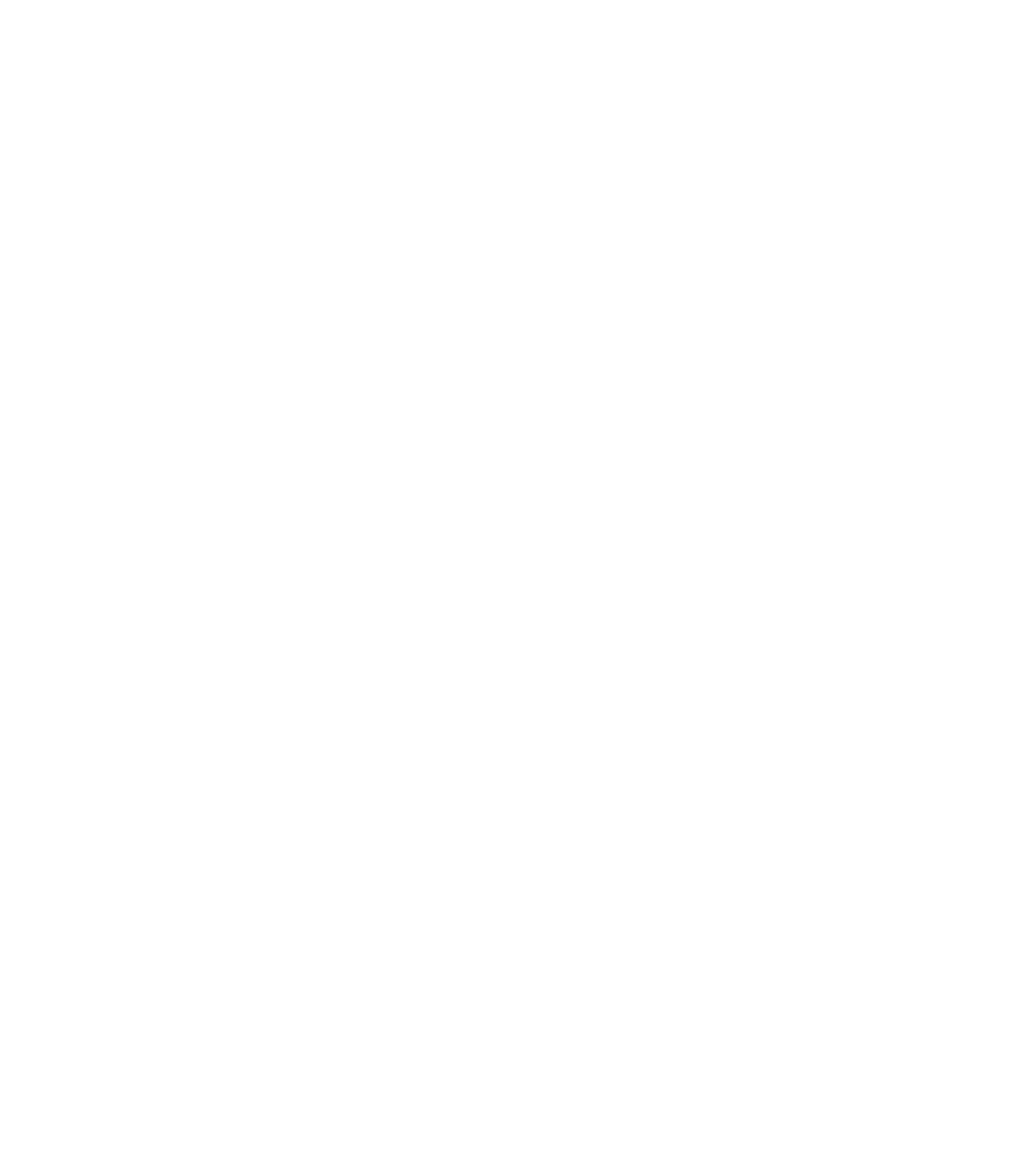
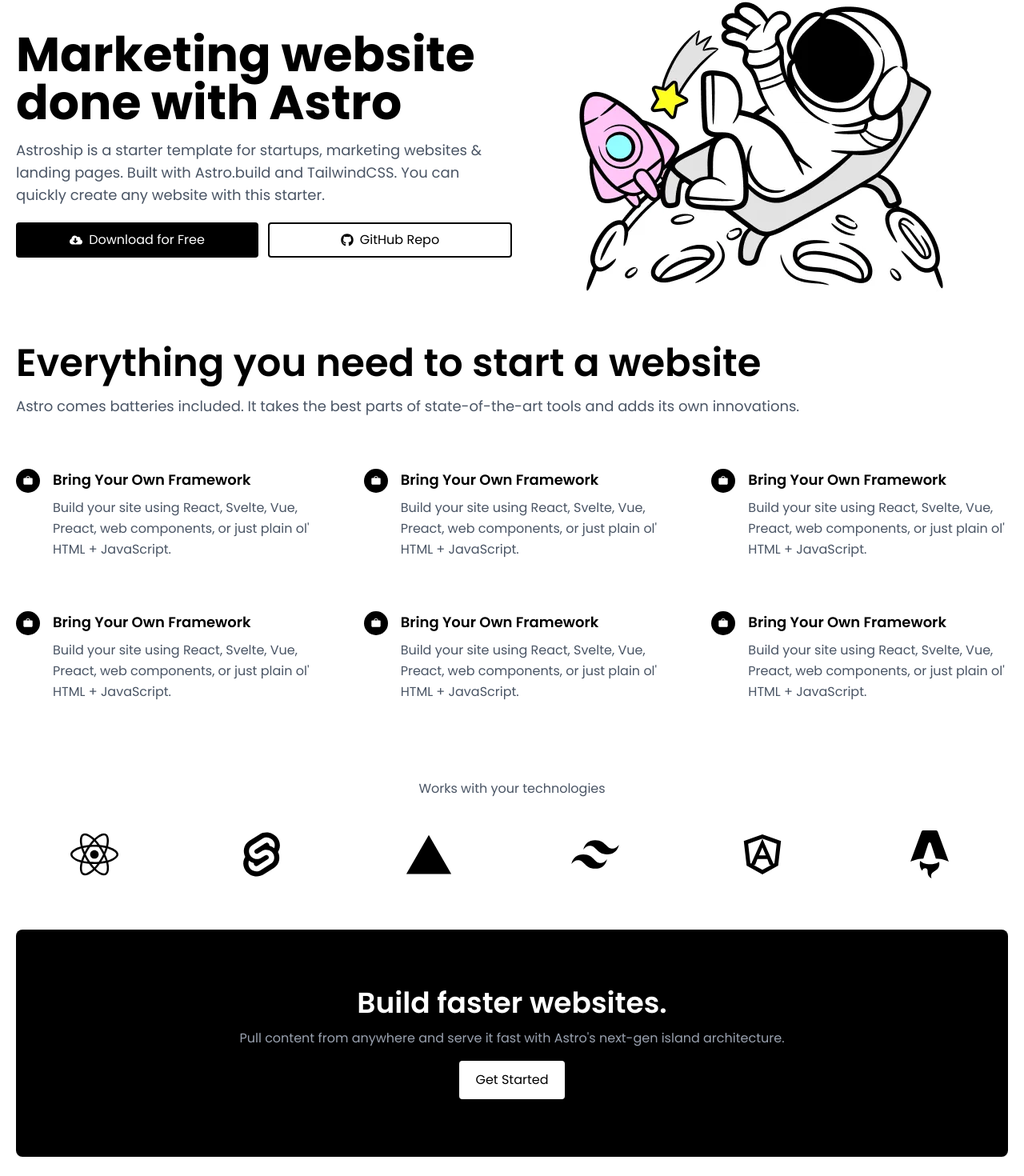
Before and after one commit to examplyz/astroship-template-tailwindcss-practice, a React (Vite) app: page / in a window 1280 px wide. Shown: the part 146-1616 px from the top of the page at 80% size. Before the commit the page ends 800 px from the top, so only its background shows below. Built offline with nearby package versions, Linux system fonts and the light colour scheme.

Commit message:
Footer and MainPage created

```diff
--- a/src/App.jsx
+++ b/src/App.jsx
@@ -1,10 +1,14 @@
+import Main from "./pages/Main.jsx";
 import Header from "./components/Header.jsx";
+import Footer from "./components/Footer.jsx";
 
 function App() {
 
 	return (
-		<div>
+		<div className={"max-w-(--breakpoint-xl) mx-auto px-5"}>
 			<Header/>
+			<Main/>
+			<Footer/>
 		</div>
 	)
 }
--- /dev/null
+++ b/src/components/Footer.jsx
@@ -0,0 +1,16 @@
+import React from "react";
+
+const Footer = () => {
+	return (
+		<footer className={"text-center mb-16 text-sm text-slate-500"}>
+			<p>
+				Copyright © 2025 Astroship. All rights reserved.
+			</p>
+			<p className={"mt-1 text-xs"}>
+				Made by Web3Templates
+			</p>
+		</footer>
+	);
+};
+
+export default Footer;
--- a/src/components/Header.jsx
+++ b/src/components/Header.jsx
@@ -22,7 +22,7 @@
 
 	return (
 		<header
-			className={"max-w-(--breakpoint-xl) mx-auto px-5 py-5 lg:flex lg:items-center lg:justify-between"}>
+			className={"lg:flex lg:items-center lg:justify-between"}>
 			<div className={"flex justify-between items-center"}>
 				<div className={"cursor-pointer"}>
 					<h3 className={"font-semibold text-lg"}>Astro<span
--- /dev/null
+++ b/src/pages/Main.jsx
@@ -0,0 +1,100 @@
+import React from "react";
+import astro from "../assets/astro.webp"
+import ButtonDark from "../shared/UI/ButtonDark.jsx";
+import {FaCloudDownloadAlt, FaGithub, FaReact} from "react-icons/fa";
+import {RiSvelteFill, RiTailwindCssFill, RiAngularjsLine} from "react-icons/ri";
+import {PiBagSimpleFill} from "react-icons/pi";
+import {IoLogoVercel} from "react-icons/io5";
+import {SiAstro} from "react-icons/si";
+
+const icons = [<FaReact/>, <RiSvelteFill/>, <IoLogoVercel/>,
+	<RiTailwindCssFill/>, <RiAngularjsLine/>, <SiAstro/>]
+
+
+const GridElement = () => {
+	return <div className={"flex gap-4 items-start"}>
+		<PiBagSimpleFill
+			className={"shrink-0 text-white bg-black p-2 text-3xl rounded-full"}/>
+		<div>
+			<p className={"text-lg font-semibold"}>
+				Bring Your Own Framework
+			</p>
+			<p className={"text-gray-600 mt-2 leading-relaxed"}>
+				Build your site using React, Svelte, Vue, Preact, web
+				components, or just plain ol' HTML + JavaScript.
+			</p>
+		</div>
+	</div>
+}
+
+const Main = () => {
+	return (
+		<div>
+			<main
+				className={"grid lg:grid-cols-2 place-items-center pt-16 pb-8"}>
+				<div>
+					<h3 className={"text-5xl lg:text-6xl lg:font-bold font-semibold"}>
+						Marketing website done with Astro
+					</h3>
+					<p className={"mt-4 text-lg text-gray-600"}>
+						Astroship is a starter template for startups, marketing websites &
+						landing pages. Built with Astro.build and TailwindCSS. You can
+						quickly
+						create any website with this starter.
+					</p>
+					<div className={"flex mt-5 mb-3 gap-3 flex-col lg:flex-row"}>
+						<ButtonDark><FaCloudDownloadAlt/>
+							Download for Free</ButtonDark>
+						<button
+							className={"w-full py-2 items-center flex justify-center gap-2 border-black border-2 rounded-sm hover:bg-slate-100"}>
+							<FaGithub/>
+							GitHub
+							Repo
+						</button>
+					</div>
+				</div>
+				<img className={"md:block hidden"} src={astro} alt={"astro"}/>
+			</main>
+			<section>
+				<h3 className={"lg:text-5xl text-3xl font-semibold"}>
+					Everything you need to start a website
+				</h3>
+				<p className={"mt-4 lg:text-lg text-gray-600"}>
+					Astro comes batteries included. It takes the best parts of
+					state-of-the-art tools and adds its own innovations.
+				</p>
+				<div className={"grid gap-16 sm:grid-cols-2 md:grid-cols-3 mt-16"}>
+					<GridElement/>
+					<GridElement/>
+					<GridElement/>
+					<GridElement/>
+					<GridElement/>
+					<GridElement/>
+				</div>
+			</section>
+			<section className={"mt-24 text-center"}>
+				<p className={"text-gray-600"}>Works with your
+					technologies</p>
+				<div
+					className={"mt-10 flex md:text-6xl text-4xl flex-wrap gap-3 justify-around"}>
+					{icons.map((icon, i) => <span key={i}>{icon}</span>)}
+				</div>
+			</section>
+			<section
+				className={"mt-16 mb-10 text-white px-6 text-center py-18 bg-black rounded-lg"}>
+				<h3 className={"text-2xl sm:text-4xl font-semibold mb-3"}>Build faster
+					websites.</h3>
+				<p className={"text-gray-400 "}>
+					Pull content from anywhere and serve it fast with Astro's next-gen
+					island architecture.
+				</p>
+				<button
+					className={"px-5 text-black cursor-pointer py-3 mt-4 bg-white rounded-sm"}>Get
+					Started
+				</button>
+			</section>
+		</div>
+	);
+};
+
+export default Main;
--- a/src/shared/UI/ButtonDark.jsx
+++ b/src/shared/UI/ButtonDark.jsx
@@ -3,7 +3,7 @@
 const ButtonDark = ({children, className}) => {
 	return (
 		<button
-			className={className + " rounded-sm text-center  py-2 bg-black text-white hover:bg-gray-800 w-full"}>
+			className={className + " rounded-sm text-center flex items-center justify-center gap-2 py-2 bg-black text-white hover:bg-gray-800 w-full"}>
 			{children}
 		</button>
 	);
```
Also changed, not shown: src/assets/astro.webp (added).
